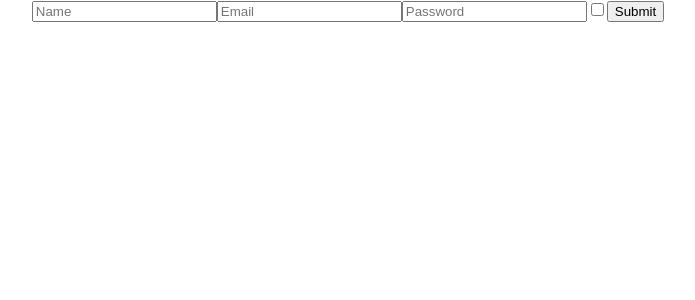
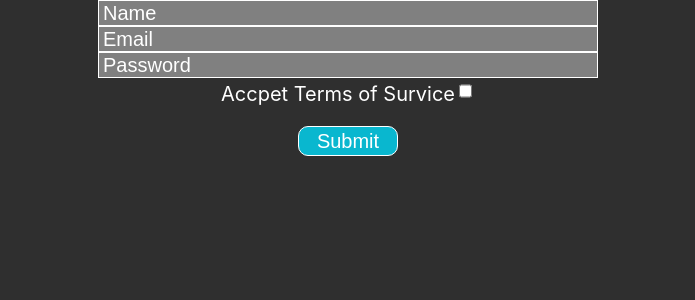
Before and after one commit to williamschwindt/user-onboarding, a React (Create React App) app: page / in a window 1280 px wide. Shown: the top 300 px of the page, without its empty margins (292-987 px from the left). Built offline with nearby package versions, Linux system fonts and the light colour scheme.

Commit message:
added delete button and more styling

```diff
--- a/src/App.css
+++ b/src/App.css
@@ -1,5 +1,44 @@
+html {
+  color: white;
+  background-color: rgb(47, 47, 47);
+  font-size: 62.5%;
+}
+
 .App {
   text-align: center;
+  font-size: 2rem;
+}
+
+form {
+  display: flex;
+  flex-direction: column;
+  text-align: center;
+  max-width: 500px;
+  margin: 0 auto;
+}
+
+form input {
+  height: 20px;
+  background-color: grey;
+  border: 1px solid white;
+  color: white;
+  font-size: 2rem;
+  padding: 2px 4px;
+}
+
+form input::placeholder {
+  color: white;
+}
+
+form button {
+  font-size: 2rem;
+  width: 100px;
+  height: 30px;
+  margin: 20px auto;
+  background-color: rgba(0, 216, 245, 0.808);
+  border: 1px solid white;
+  color: white;
+  border-radius: 10px;
 }
 
 .users {
--- a/src/components/UserForm.js
+++ b/src/components/UserForm.js
@@ -23,6 +23,24 @@ const UserForm = ({ errors, touched, values, status }) => {
         };
     };
 
+    const handleDelete = (e)  => {
+        e.persist();
+        axios
+            .delete("https://reqres.in/api/users", values)
+
+            .then((res) => {
+                console.log(res);
+                const name = e.target.name;
+                setUsers(users.filter(user => user.name !== name));
+            })
+
+            .catch((err) => {
+                console.log(err);
+            })
+    }
+
+
+
     return (
         <div>
             <Form>
@@ -35,15 +53,16 @@ const UserForm = ({ errors, touched, values, status }) => {
                 <Field name="password" type="text" placeholder="Password" value={values.password}/>
                 {touched.password && errors.password && <p>{errors.password}</p>}
 
-                <label><Field type="checkbox" name="terms" value={values.terms} /></label>
+                <label>Accpet Terms of Survice<Field type="checkbox" name="terms" value={values.terms} /></label>
 
                 <button type="submit">Submit</button>
             </Form>
 
             <div className="users">
-                {users.map((user, key) => {
+                {users.map((user) => {
                     return (
                         <div className="user" key={user.id}>
+                            <button name={user.name} onClick={handleDelete} className="user-buton">X</button>
                             <h2>{user.name}</h2>
                             <p>{user.email}</p>
                             <p>{user.password}</p>
@@ -52,6 +71,7 @@ const UserForm = ({ errors, touched, values, status }) => {
                     )
                 })}
             </div>
+
         </div>
     );
 }
@@ -84,7 +104,8 @@ const FormikUserForm = withFormik({
                 setStatus(res.data);
                 resetForm();
             })
-    }
+    },
+
 })(UserForm);
 
 export default FormikUserForm;
```
